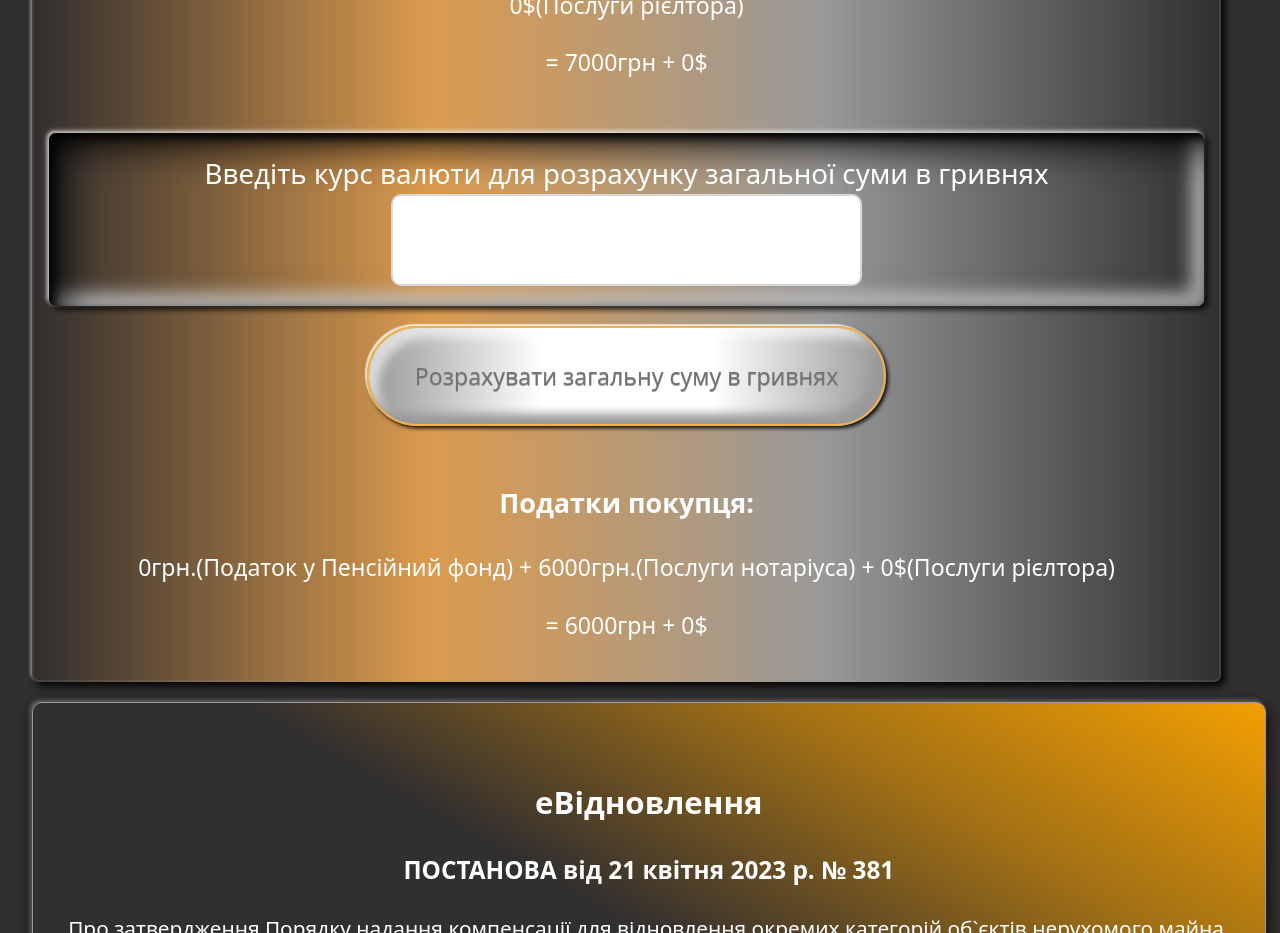
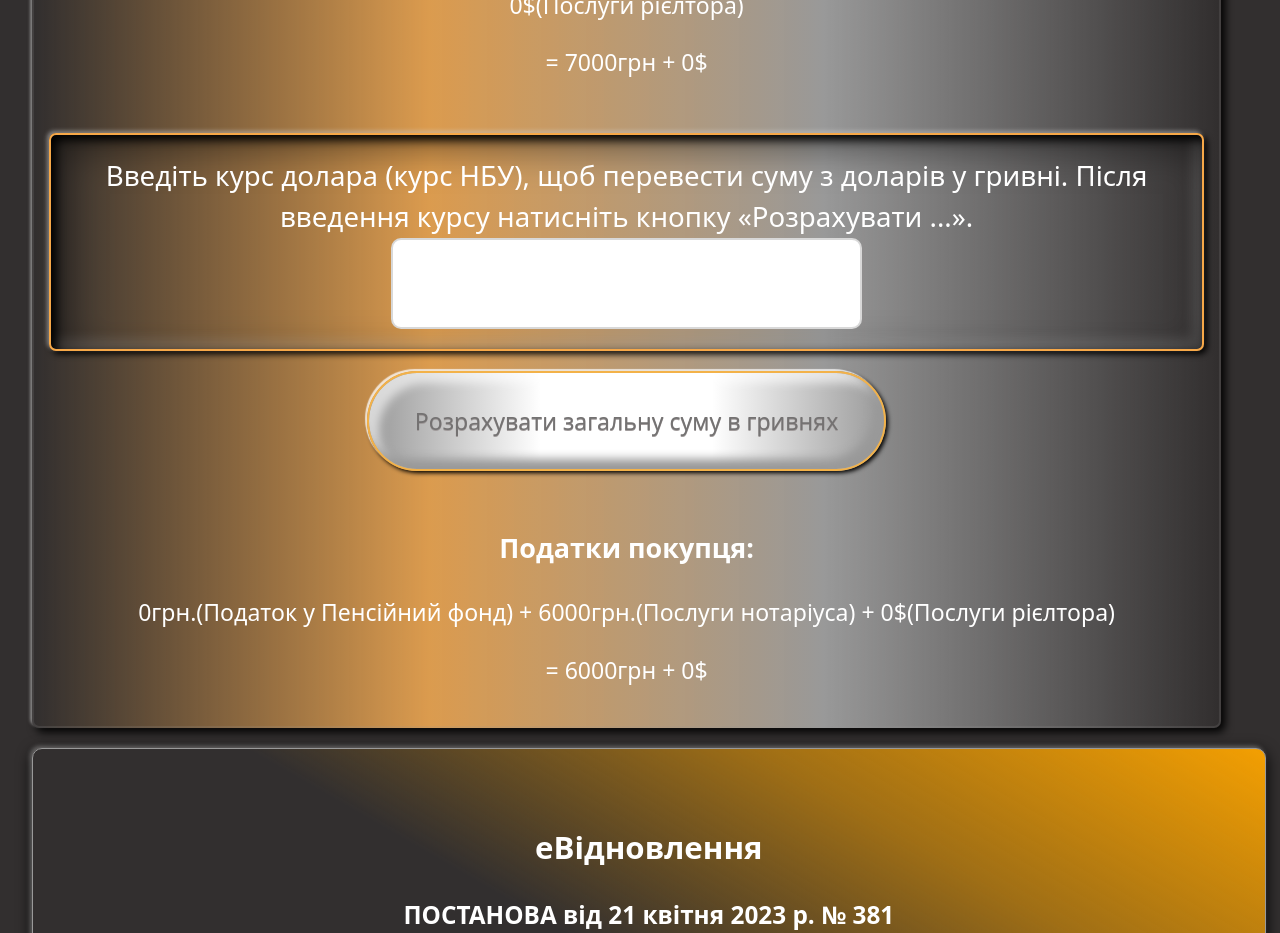
Before and after one commit to YliiaRom/vector, a React (Vite) app: page / in a window 1280 px wide. Shown: the part 1860-2793 px from the top of the page. Built offline with nearby package versions, Linux system fonts and the light colour scheme.

Commit message:
add modify styles

```diff
--- a/src/components/Calculator02/Calculator02.jsx
+++ b/src/components/Calculator02/Calculator02.jsx
@@ -216,7 +216,8 @@ function Calculator02() {
         </div>
         <div>
           <label className={css.boxRate}>
-            Введіть курс валюти для розрахунку загальної суми в гривнях
+            Введіть курс долара (курс НБУ), щоб перевести суму з доларів у
+            гривні. Після введення курсу натисніть кнопку «Розрахувати ...».
             <input
               type="number"
               value={rate}
--- a/src/components/Calculator02/Calculator02.module.css
+++ b/src/components/Calculator02/Calculator02.module.css
@@ -59,11 +59,12 @@
   font-size: 1.2em;
 
   box-shadow:
-    -2px -2px 4px #ffffffd5,
+    -2px -2px 4px #ffffff6b,
     3px 3px 6px #000000,
     inset 5px 5px 10px #000,
-    inset 10px 10px 40px #000,
-    inset -10px -10px 20px #fff;
+    inset 10px 10px 40px #00000087,
+    inset -10px -10px 12px #ffffff27;
+  border: 2px solid #f7a848;
 }
 .boxRate input {
   max-width: 50%;
```
